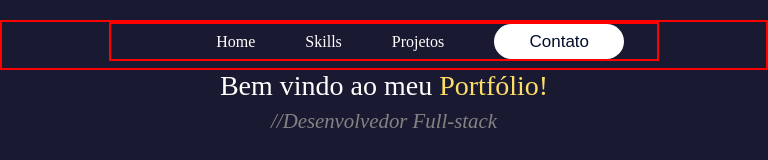
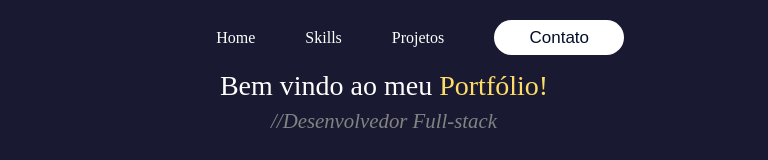
Before and after one commit to jasonmark798/Portfolio, a React (Vite) app: page / in a window 768 px wide. Shown: the top 160 px of the page. Built offline with nearby package versions, Linux system fonts and the light colour scheme; a web font is replaced by a local one.

Commit message:
Remove red border from header and nav
Removed red border from header and nav elements.

```diff
--- a/src/components/Header.css
+++ b/src/components/Header.css
@@ -52,14 +52,12 @@ i {
     header {
         display: flex;
         justify-content: center;
-        border: 2px solid red;
     }
 
     nav {
         display: flex;
         justify-content: center;
         align-items: center;
-        border: 2px solid red;
         transform: translateX(0px);
     }
 }
```
